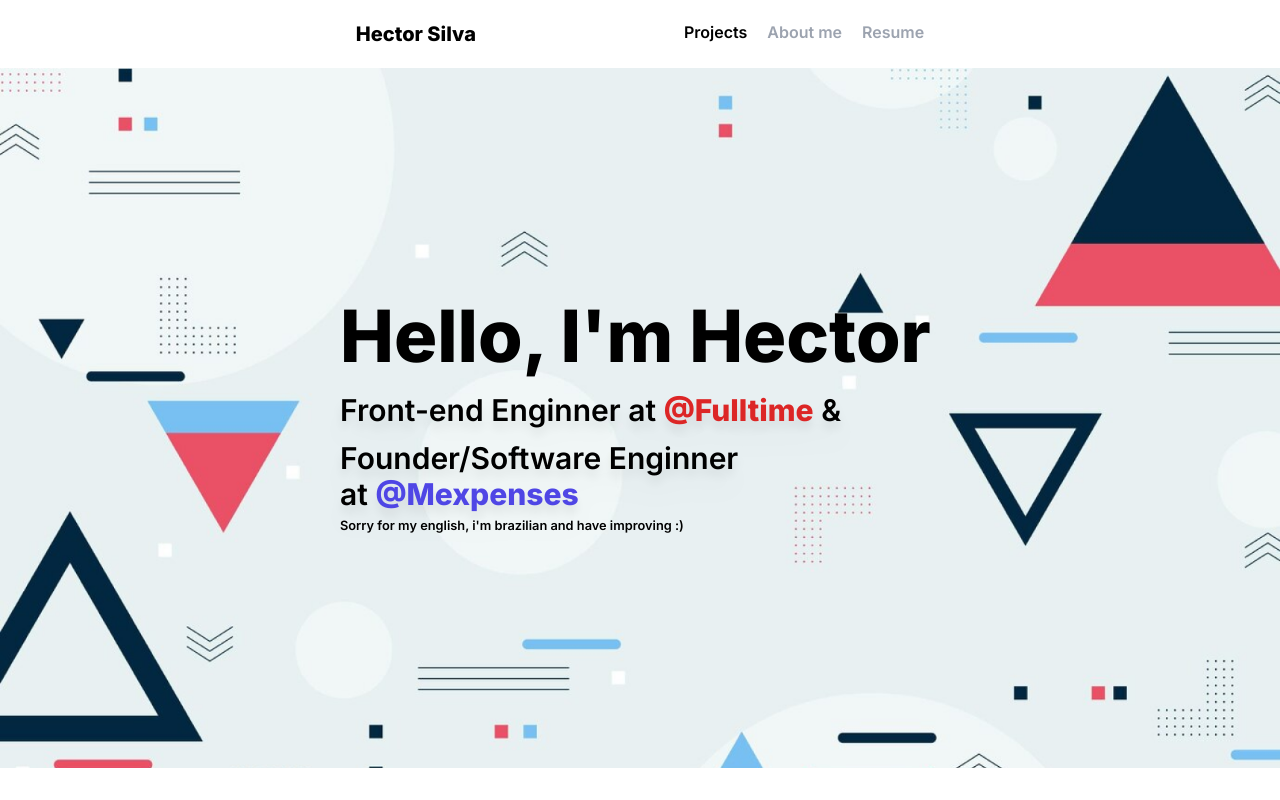
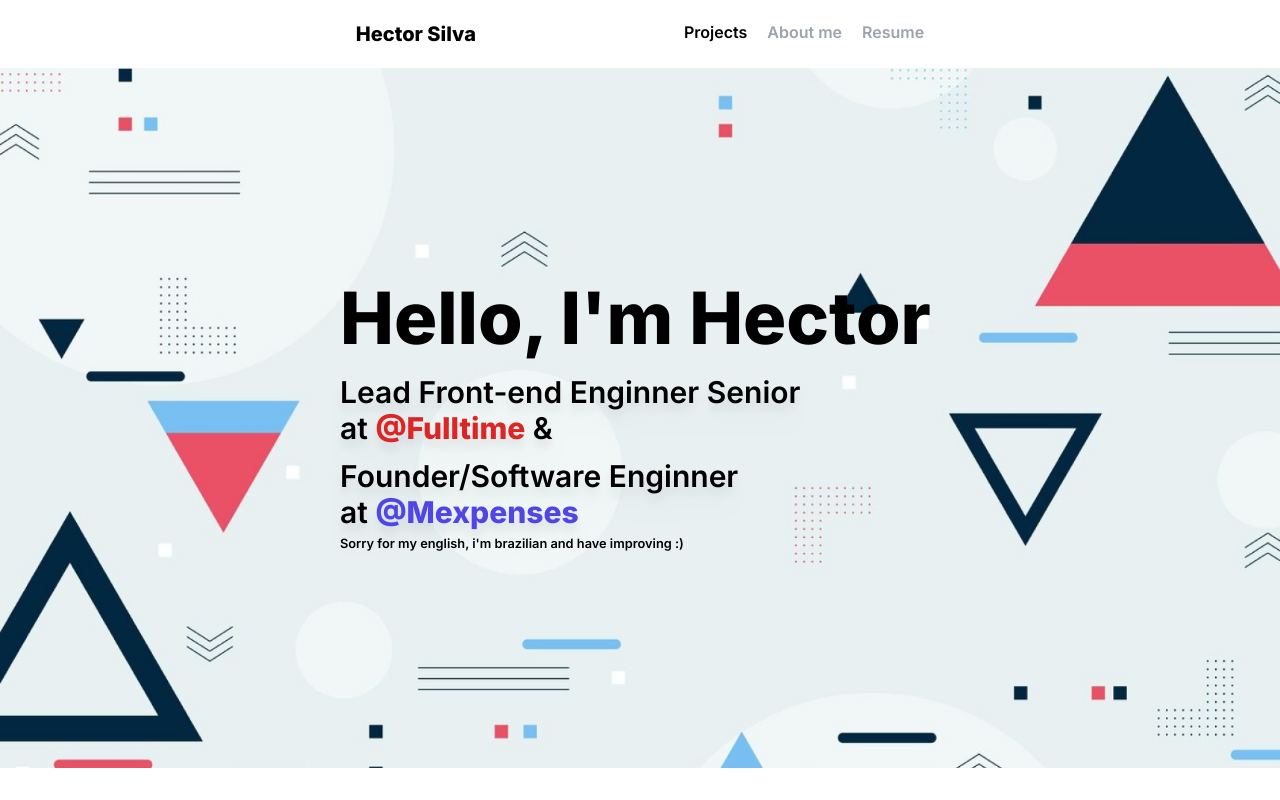
Before and after one commit to HectorFront/hectorfront.github.io, a Next.js app: page / in a window 1280 px wide. Shown: the top 800 px of the page. Built offline with nearby package versions, Linux system fonts and the light colour scheme.

Commit message:
fix: title my work

```diff
--- a/src/pages/index.js
+++ b/src/pages/index.js
@@ -24,7 +24,7 @@
                             Hello, I'm Hector
                         </h1>
                         <p className="text-2xl lg:text-3xl font-semibold text-black drop-shadow-xl">
-                            Front-end Enginner at&nbsp;
+                            Lead Front-end Enginner Senior at&nbsp;
                             <a target="_blank" href="https://fulltime.com.br/" className="font-extrabold text-red-600 border-b-8 border-transparent transition duration-300 hover:border-red-400 hover:text-red-400 cursor-pointer">
                                 @Fulltime
                             </a>
```
Also changed, not shown: 1 other file (tests, documents, lock files or other folders).
